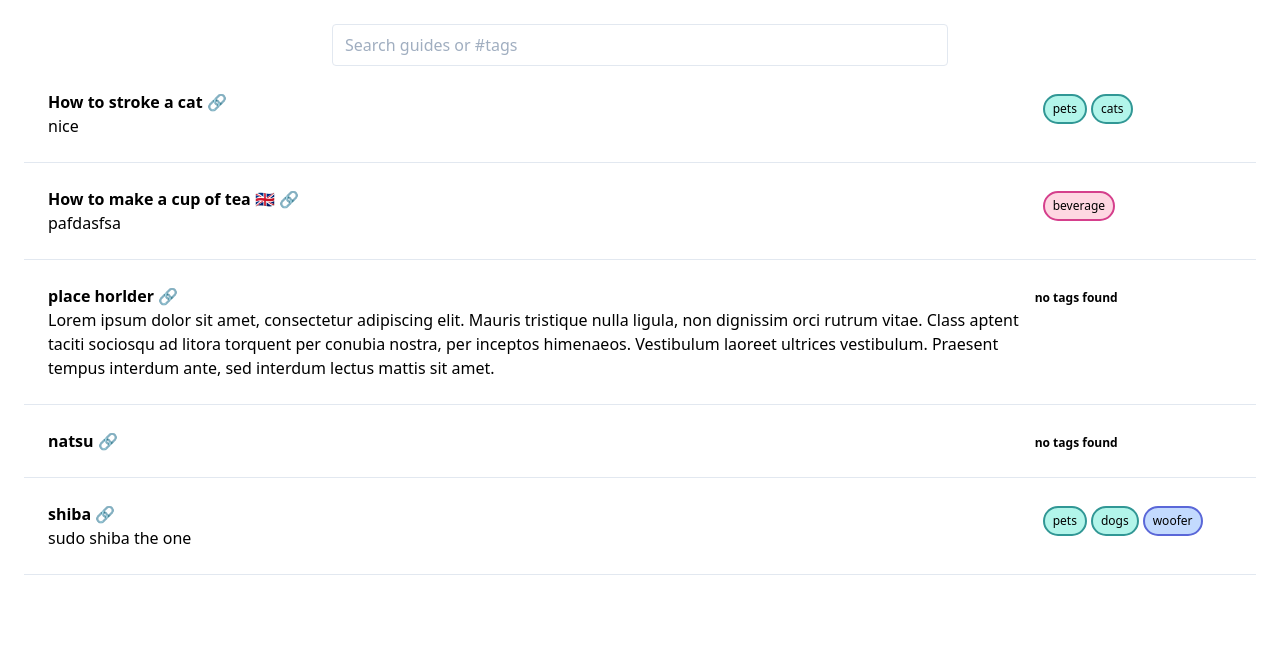
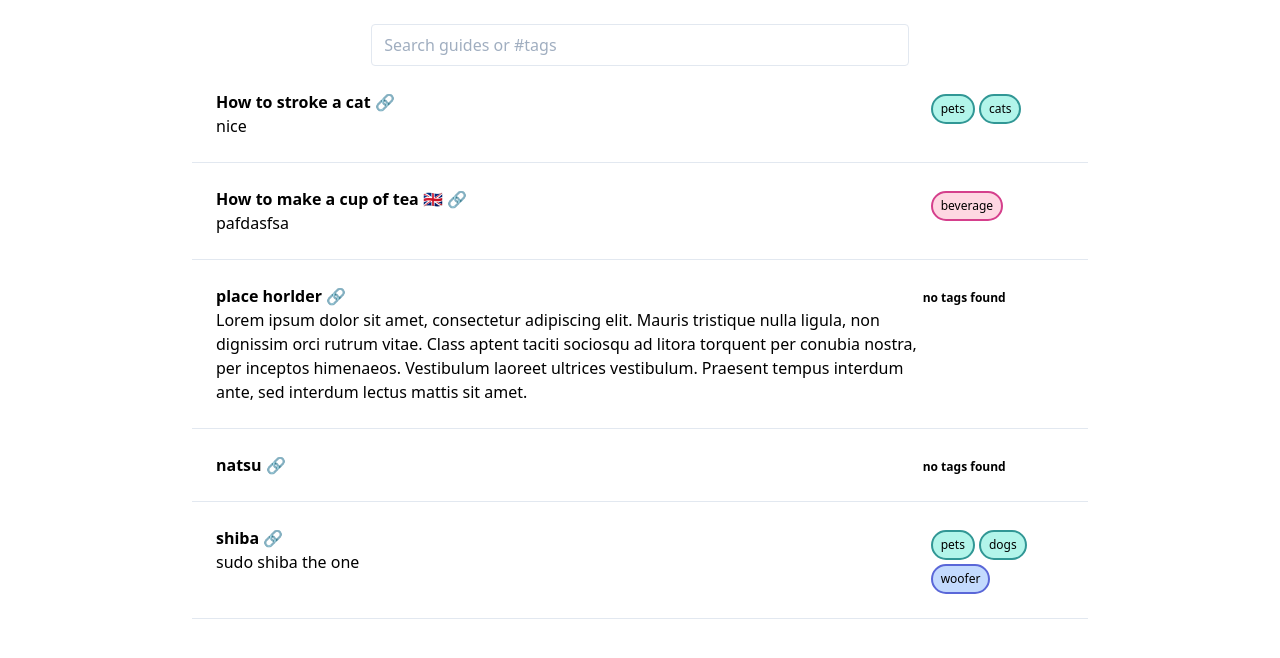
Before and after one commit to Eddcakes/step-through, a React (Create React App) app: page / in a window 1280 px wide. Shown: the top 658 px of the page. Built offline with nearby package versions, Linux system fonts and the light colour scheme.

Commit message:
update packages and center on larger screens

```diff
--- a/src/App.js
+++ b/src/App.js
@@ -7,7 +7,8 @@
 export default function App() {
   return (
     <Router>
-      <div className='p-6'>
+      <div className='p-6 flex justify-center'>
+        <div className='max-w-4xl'>
           <Switch>
             <Route path='/walkthrough/:id'>
               <Walkthrough />
@@ -17,6 +18,7 @@
             </Route>
           </Switch>
         </div>
+      </div>
     </Router>
   );
 }
--- a/src/components/SearchBar.js
+++ b/src/components/SearchBar.js
@@ -16,7 +16,7 @@
 }) {
   return (
     <>
-      <div className={`self-center w-1/2 outline-none`}>
+      <div className={`self-center outline-none w-full md:w-3/5`}>
         <div
           className={`flex flex-wrap border rounded ${
             focusParent ? 'shadow-outline' : ''
--- a/src/components/Walkthrough.js
+++ b/src/components/Walkthrough.js
@@ -20,7 +20,7 @@
   }, [params]);
 
   return (
-    <div>
+    <>
       <div>
         <div>
           <Link
@@ -52,6 +52,6 @@
           </>
         )}
       </div>
-    </div>
+    </>
   );
 }
```
Also changed, not shown: package.json (+5 -5 lines), 1 other file (tests, documents, lock files or other folders). Lines whose indentation alone changed are shown as unchanged.
